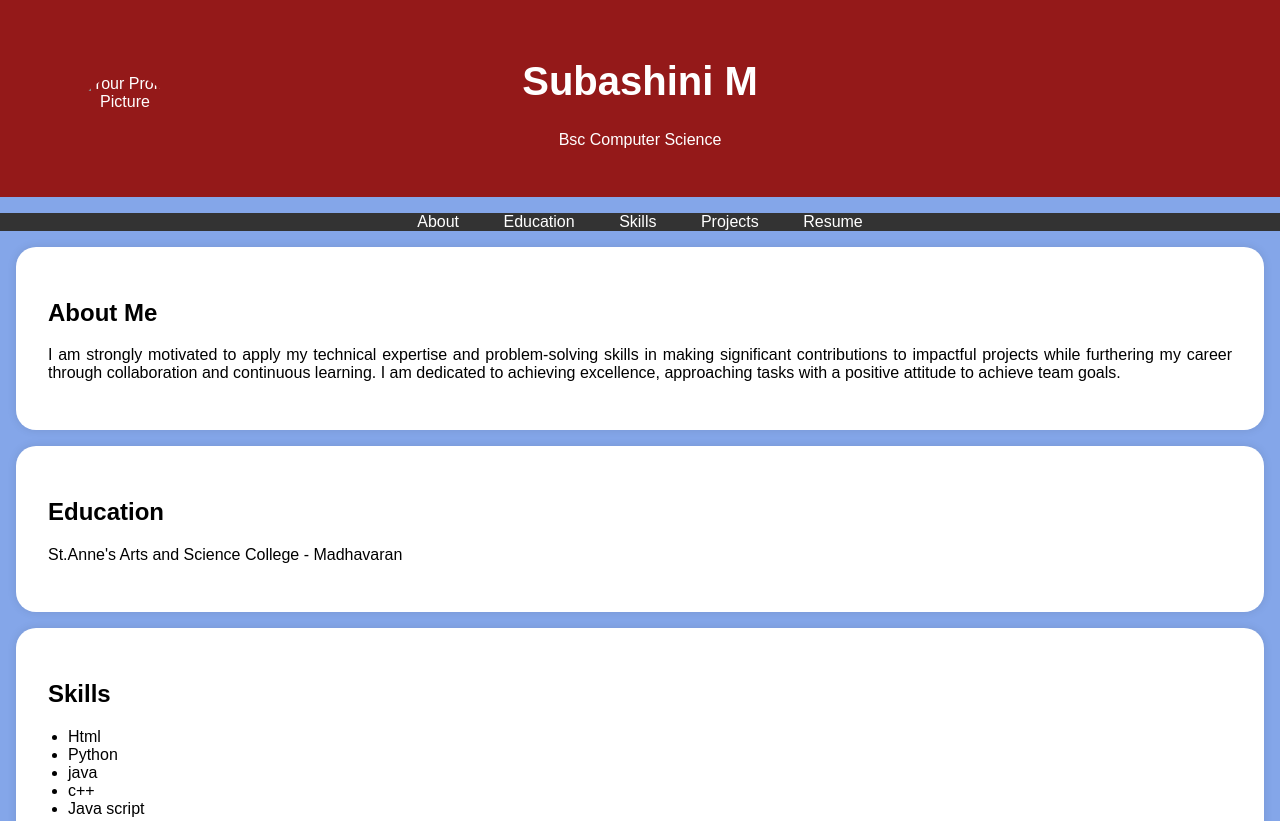
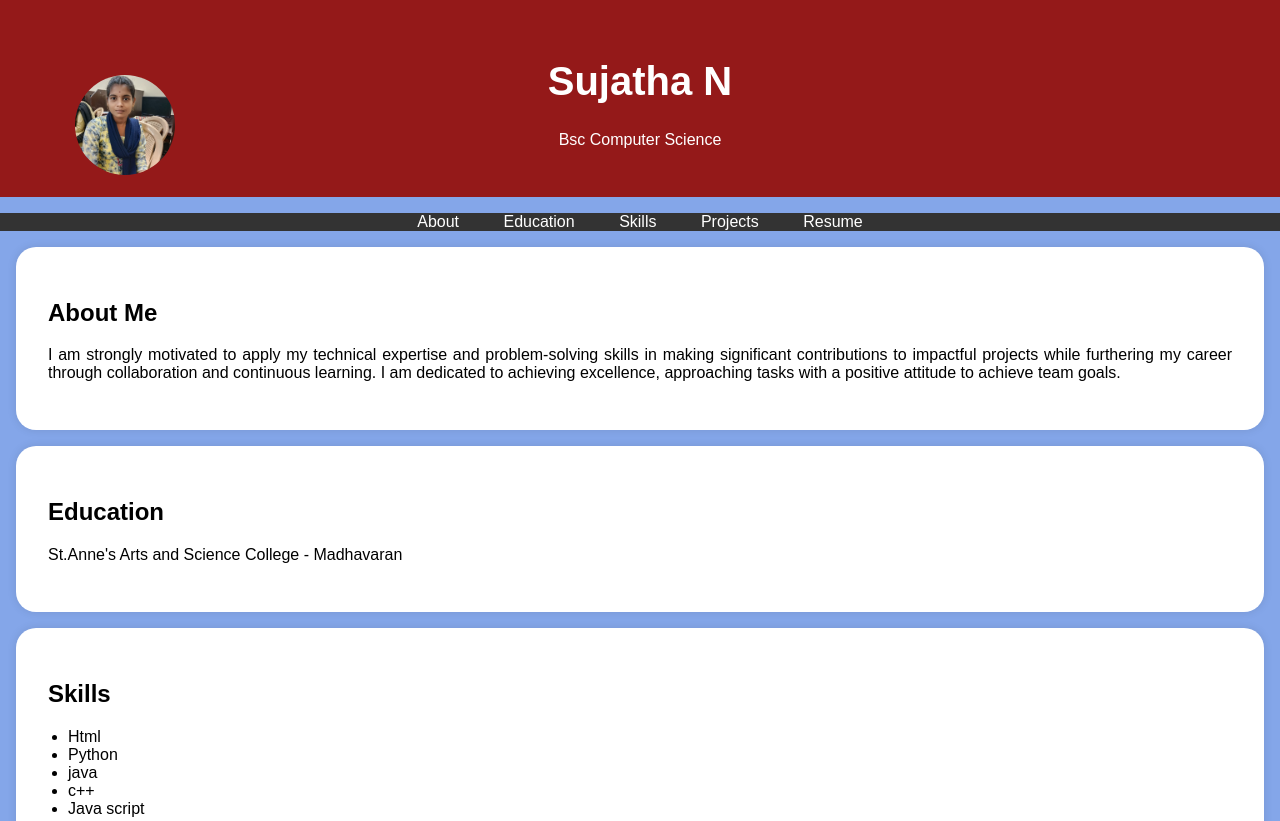
Before and after one commit to sujatha132005/digital-portfolio, a plain HTML site: page index.html in a window 1280 px wide. Shown: the top 821 px of the page. Drawn offline with Linux system fonts and the light colour scheme.

Commit message:
Update index.html

```diff
--- a/index.html
+++ b/index.html
@@ -95,8 +95,8 @@
     <header>
         <div class="header-content">
             <!-- Add your profile picture here -->
-            <img src="passport photo.jpg" alt="Your Profile Picture" class="profile-picture">
-            <h1>Subashini M</h1>
+            <img src=IMG-20250322-WA0001.jpg alt="Your Profile Picture" class="profile-picture">
+            <h1>Sujatha N</h1>
             <p>Bsc Computer Science</p>
         </div>
     </header>
```
